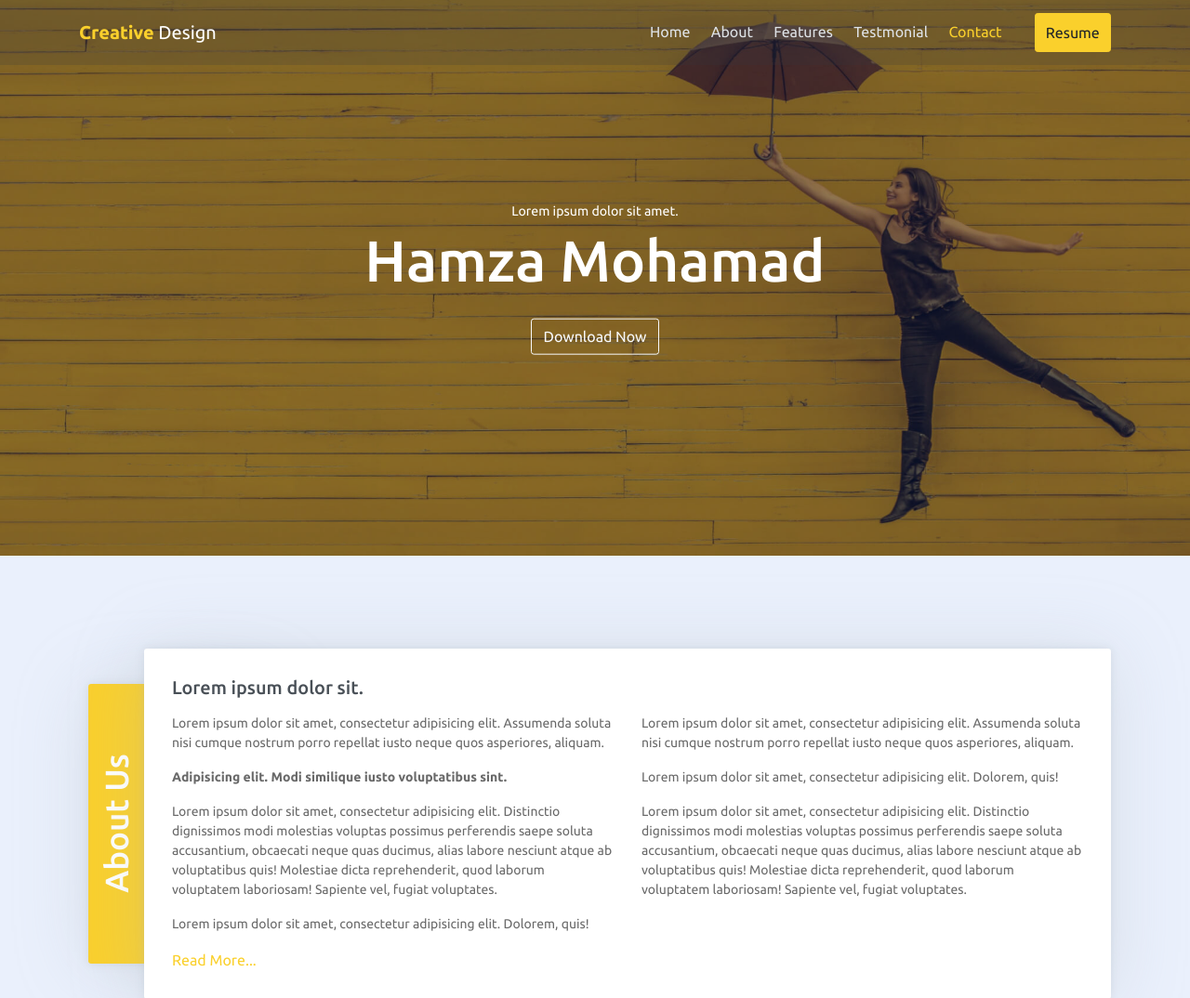
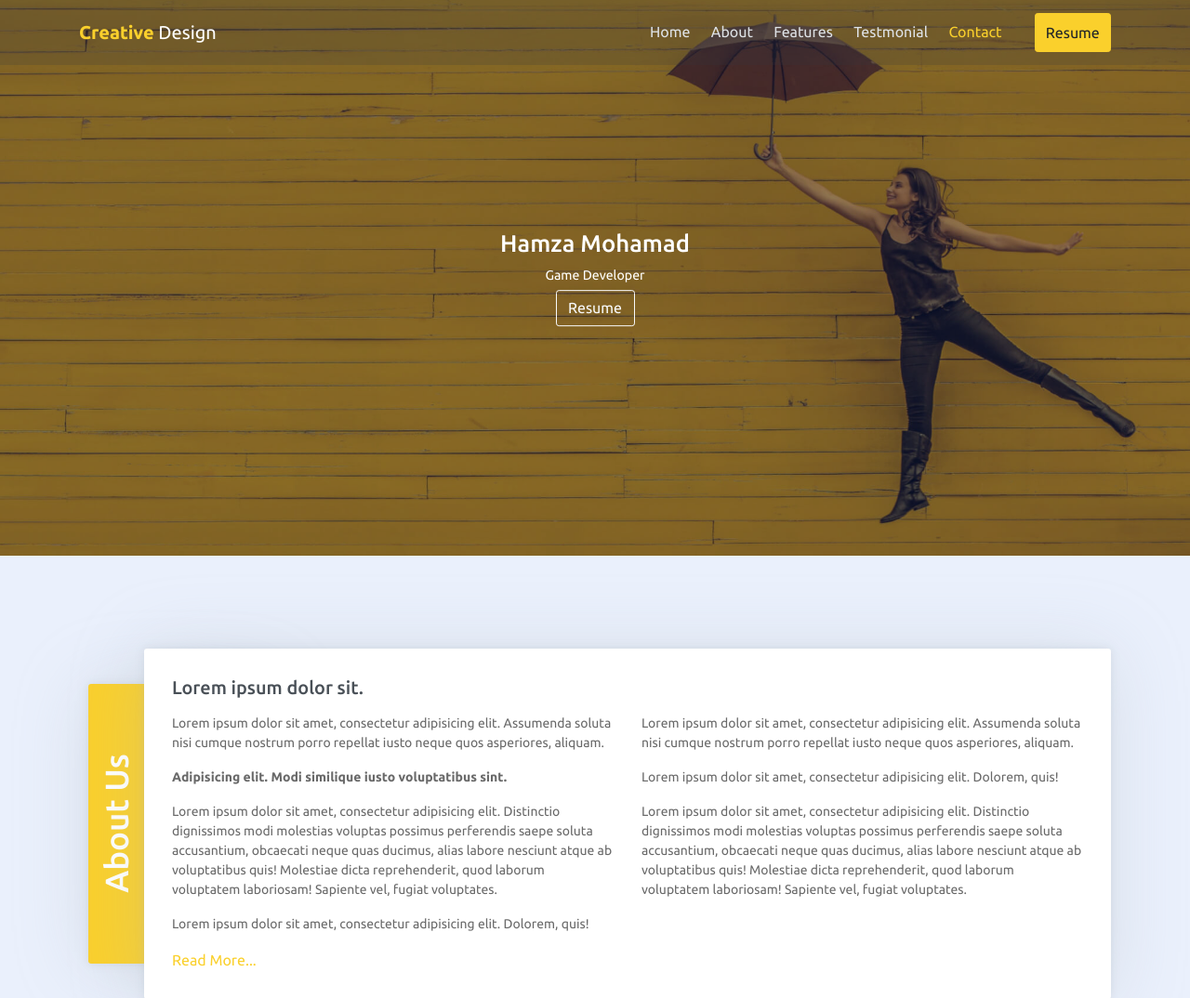
Before and after one commit to HamzaLabib/portfolio, a plain HTML site: page index.html in a window 1280 px wide. Shown: the top 1074 px of the page at 93% size. Drawn offline with Linux system fonts and the light colour scheme.

Commit message:
Update index.html

```diff
--- a/index.html
+++ b/index.html
@@ -5,7 +5,7 @@
     <meta name="viewport" content="width=device-width, initial-scale=1, shrink-to-fit=no">
     <meta name="description" content="Start your development with Creative Design landing page.">
     <meta name="author" content="Devcrud">
-    <title>Creative Design | Free Bootstrap 4.3.x template</title>
+    <title>Hamza Mohamad | Free Bootstrap 4.3.x template</title>
 
     <!-- font icons -->
     <link rel="stylesheet" href="assets/vendors/themify-icons/css/themify-icons.css">
@@ -53,9 +53,9 @@
     <header id="home" class="header">
         <div class="overlay"></div>
         <div class="header-content">
-            <p>Lorem ipsum dolor sit amet.</p>
-            <h6>Hamza Mohamad</h6>
-            <button class="btn btn-outline-light">Download Now</button>
+            <h4>Hamza Mohamad</h4>
+            <p>Game Developer</p>
+            <button class="btn btn-outline-light">Resume</button>
         </div>
     </header><!-- End of Page Header -->
 
```
